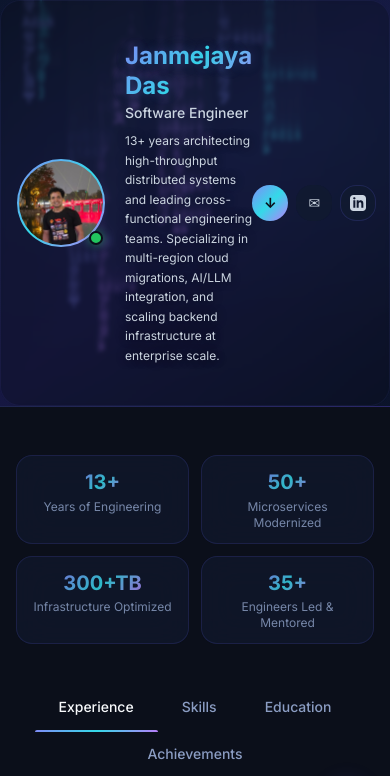
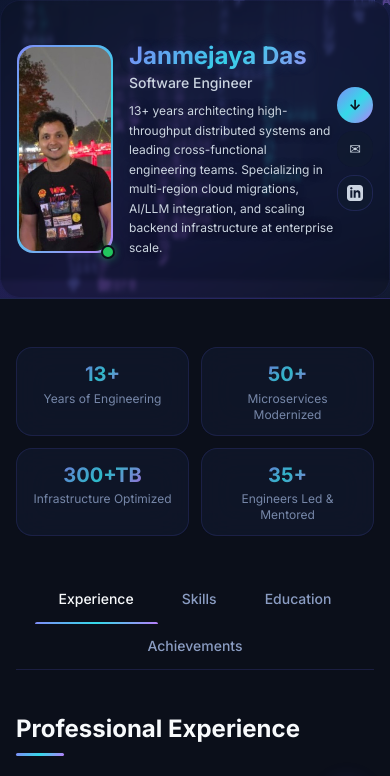
Before and after one commit to okjaydas/resume, a Next.js app: page / in a window 390 px wide. Shown: the top 776 px of the page. Built offline with nearby package versions, Linux system fonts and the light colour scheme.

Commit message:
mobile heading

```diff
--- a/app/page.tsx
+++ b/app/page.tsx
@@ -201,25 +201,25 @@ export default function Home() {
         >
           <div className="flex items-center justify-between">
             {/* Left: Avatar + Info */}
-            <div className="flex items-center gap-5">
+            <div className="flex items-stretch md:items-center gap-4 md:gap-5">
               {/* Gradient avatar ring */}
-              <div className="relative flex-shrink-0">
+              <div className="relative flex-shrink-0 py-1 md:py-0">
                 <div
-                  className="w-22 h-22 md:w-40 md:h-40 xl:w-44 xl:h-44 2xl:w-48 2xl:h-48 rounded-full p-[2px] overflow-hidden"
+                  className="w-24 h-full md:w-40 md:h-40 xl:w-44 xl:h-44 2xl:w-48 2xl:h-48 rounded-2xl md:rounded-full p-[2px] overflow-hidden"
                   style={{ background: "var(--gradient-primary)" }}
                 >
-                  <div className="w-full h-full rounded-full overflow-hidden">
+                  <div className="w-full h-full rounded-2xl md:rounded-full overflow-hidden">
                     <img
                       src="/avatar.jpg"
                       alt="Janmejaya Das"
                       className="w-full h-full object-cover"
-                      style={{ objectPosition: "50% 15%", aspectRatio: "1 / 1" }}
+                      style={{ objectPosition: "50% 15%" }}
                     />
                   </div>
                 </div>
                 {/* Online dot */}
                 <span
-                  className="absolute bottom-0.5 right-0.5 w-3.5 h-3.5 rounded-full border-2"
+                  className="absolute bottom-[-2px] right-[-2px] md:bottom-0.5 md:right-0.5 w-3.5 h-3.5 rounded-full border-2"
                   style={{
                     background: "#22c55e",
                     borderColor: "var(--bg-primary)",
@@ -304,7 +304,7 @@ export default function Home() {
             </div>
 
             {/* Mobile links */}
-            <div className="flex md:hidden gap-2">
+            <div className="flex flex-col md:hidden gap-2">
               <a
                 href="/JanmejayaDas-2026.pdf"
                 download
```
